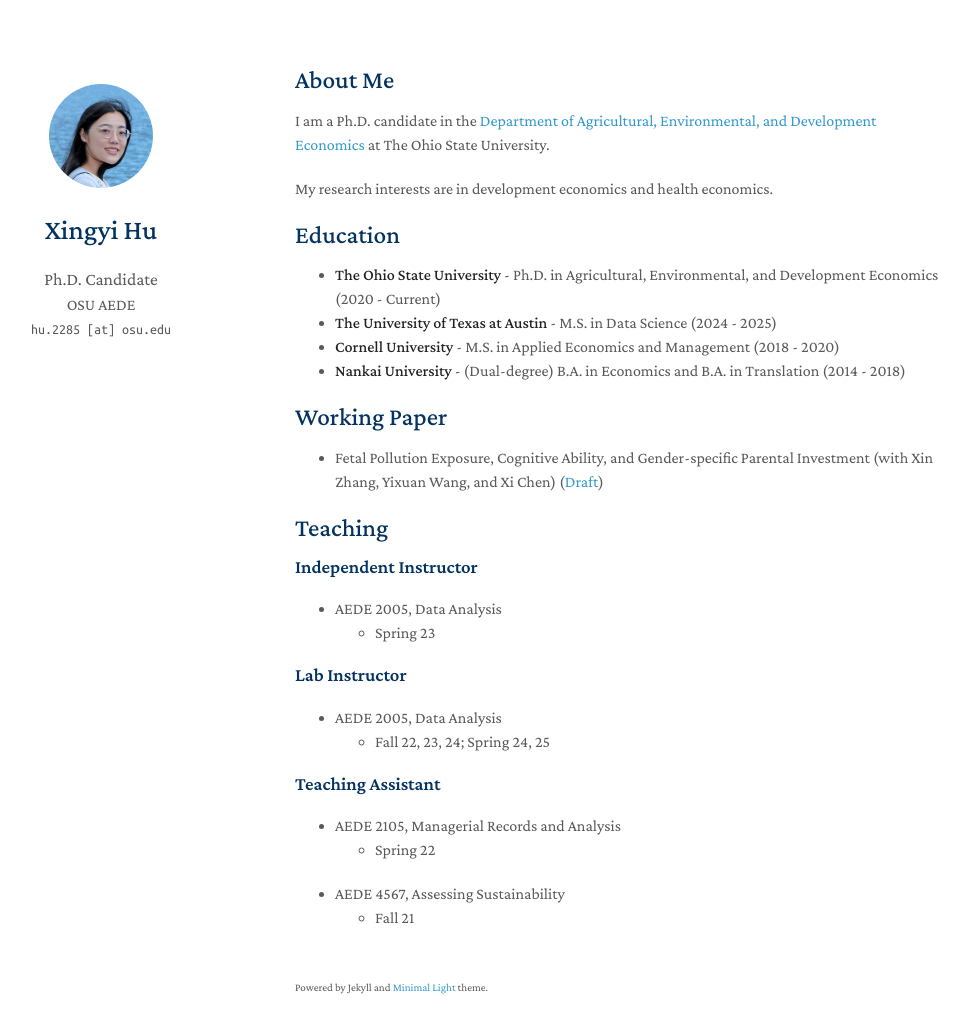
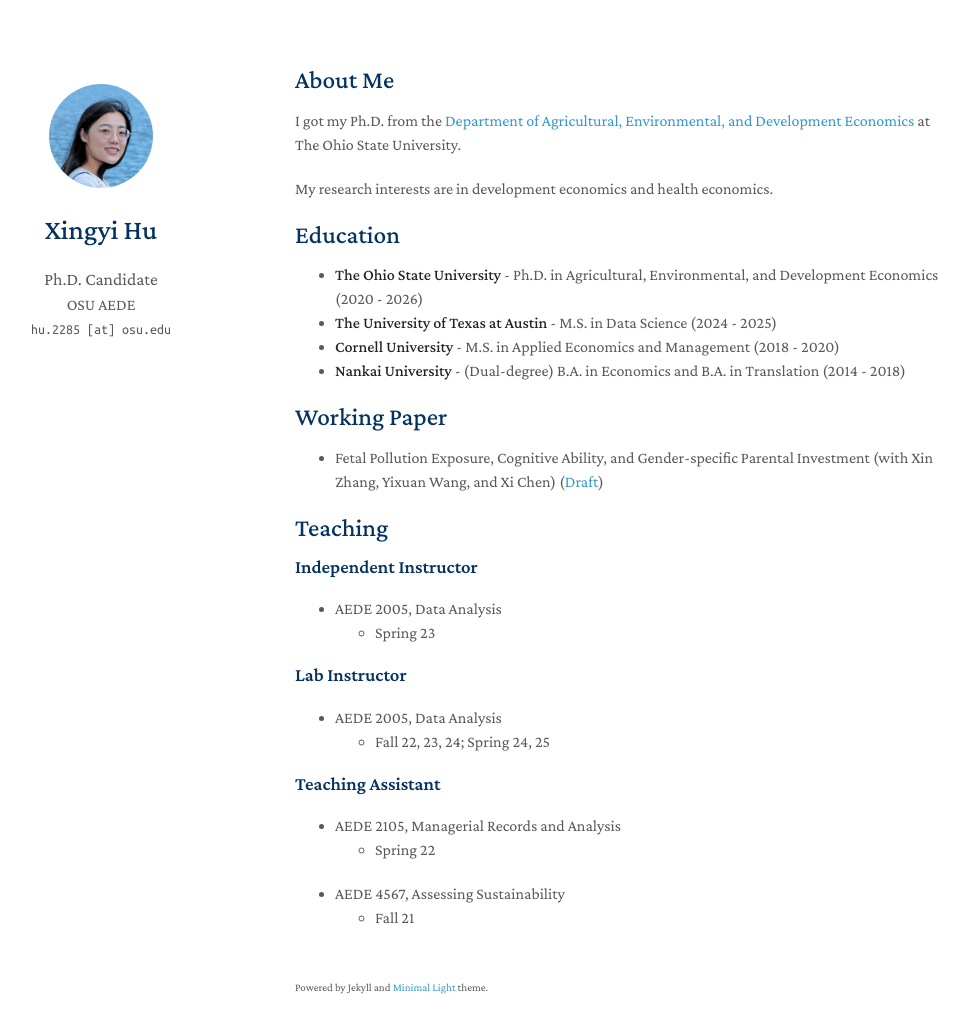
Before and after one commit to xingyi-hu/xingyi-hu.github.io, a Jekyll site: the page built from index.md, in a window 1280 px wide and 1068 px high. Shown: the top 1033 px of the window, without its empty margins (175-1144 px from the left). Built offline with Jekyll 4.4.1, drawn with Linux system fonts in a browser that asks for light colours; a style sheet for code colours, icons or effects is not loaded; our own code applies the rules of GitHub Pages for plain Markdown files.

Commit message:
Update Ph.D. timeline in index.md

```diff
--- a/index.md
+++ b/index.md
@@ -4,13 +4,13 @@ layout: homepage
 
 ## About Me
 
-I am a Ph.D. candidate in the [Department of Agricultural, Environmental, and Development Economics](https://aede.osu.edu/home) at The Ohio State University.
+I got my Ph.D. from the [Department of Agricultural, Environmental, and Development Economics](https://aede.osu.edu/home) at The Ohio State University.
 
 My research interests are in development economics and health economics.
 
 
 ## Education
-- **The Ohio State University** - Ph.D. in Agricultural, Environmental, and Development Economics (2020 - Current)
+- **The Ohio State University** - Ph.D. in Agricultural, Environmental, and Development Economics (2020 - 2026)
 - **The University of Texas at Austin** - M.S. in Data Science (2024 - 2025)
 - **Cornell University** - M.S. in Applied Economics and Management (2018 - 2020)
 - **Nankai University** - (Dual-degree) B.A. in Economics and B.A. in Translation (2014 - 2018)
```
